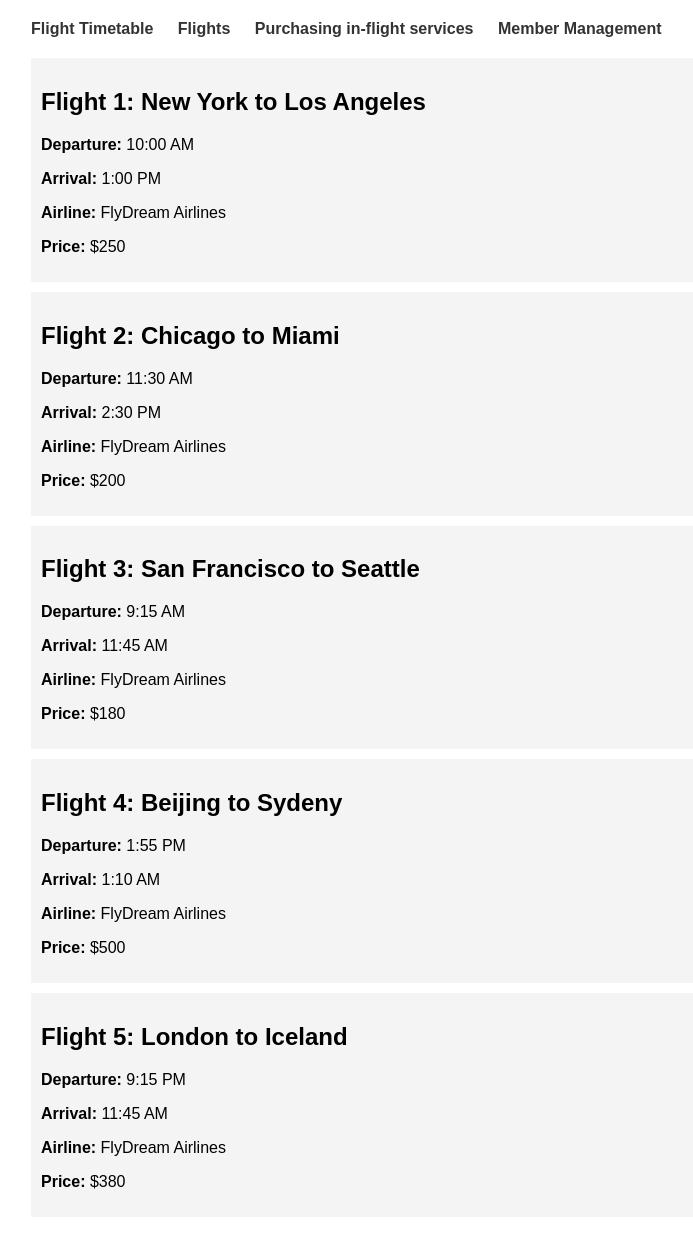
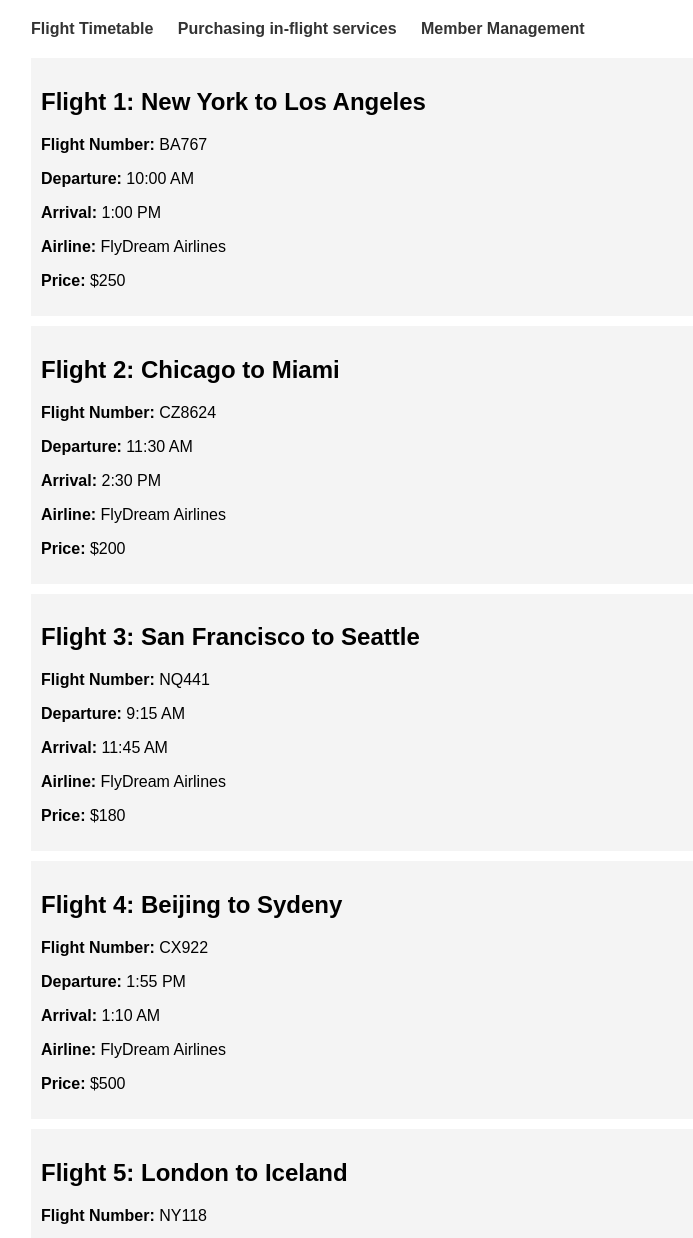
Before and after one commit to Lincoln1127/CSIT214, a plain HTML site: page index.html in a window 1280 px wide. Shown: the part 80-1318 px from the top of the page, without its empty margins (9-702 px from the left). Drawn offline with Linux system fonts and the light colour scheme.

Commit message:
Add files via upload

```diff
--- a/index.html
+++ b/index.html
@@ -19,14 +19,14 @@
         <div class="header">
             <nav>
                 <a href="index.html">Flight Timetable</a>
-                <a href="#">Flights</a>
                 <a href="services.html">Purchasing in-flight services</a>
-                <a href="#">Member Management</a>
+                <a href="member.html">Member Management</a>
             </nav>
         </div>
         <div class="flight-schedule">
             <div class="flight" onclick="showFlightDetails(1)">
                 <h2>Flight 1: New York to Los Angeles</h2>
+                <p><strong>Flight Number:</strong> BA767</p>
                 <p><strong>Departure:</strong> 10:00 AM</p>
                 <p><strong>Arrival:</strong> 1:00 PM</p>
                 <p><strong>Airline:</strong> FlyDream Airlines</p>
@@ -34,6 +34,7 @@
             </div>
             <div class="flight" onclick="showFlightDetails(2)">
                 <h2>Flight 2: Chicago to Miami</h2>
+                <p><strong>Flight Number:</strong> CZ8624</p>
                 <p><strong>Departure:</strong> 11:30 AM</p>
                 <p><strong>Arrival:</strong> 2:30 PM</p>
                 <p><strong>Airline:</strong> FlyDream Airlines</p>
@@ -41,6 +42,7 @@
             </div>
             <div class="flight" onclick="showFlightDetails(3)">
                 <h2>Flight 3: San Francisco to Seattle</h2>
+                <p><strong>Flight Number:</strong> NQ441</p>
                 <p><strong>Departure:</strong> 9:15 AM</p>
                 <p><strong>Arrival:</strong> 11:45 AM</p>
                 <p><strong>Airline:</strong> FlyDream Airlines</p>
@@ -48,6 +50,7 @@
             </div>
             <div class="flight" onclick="showFlightDetails(4)">
                 <h2>Flight 4: Beijing to Sydeny</h2>
+                <p><strong>Flight Number:</strong> CX922</p>
                 <p><strong>Departure:</strong> 1:55 PM</p>
                 <p><strong>Arrival:</strong> 1:10 AM</p>
                 <p><strong>Airline:</strong> FlyDream Airlines</p>
@@ -55,6 +58,7 @@
             </div>
             <div class="flight" onclick="showFlightDetails(5)">
                 <h2>Flight 5: London to Iceland</h2>
+                <p><strong>Flight Number:</strong> NY118</p>
                 <p><strong>Departure:</strong> 9:15 PM</p>
                 <p><strong>Arrival:</strong> 11:45 AM</p>
                 <p><strong>Airline:</strong> FlyDream Airlines</p>
```
